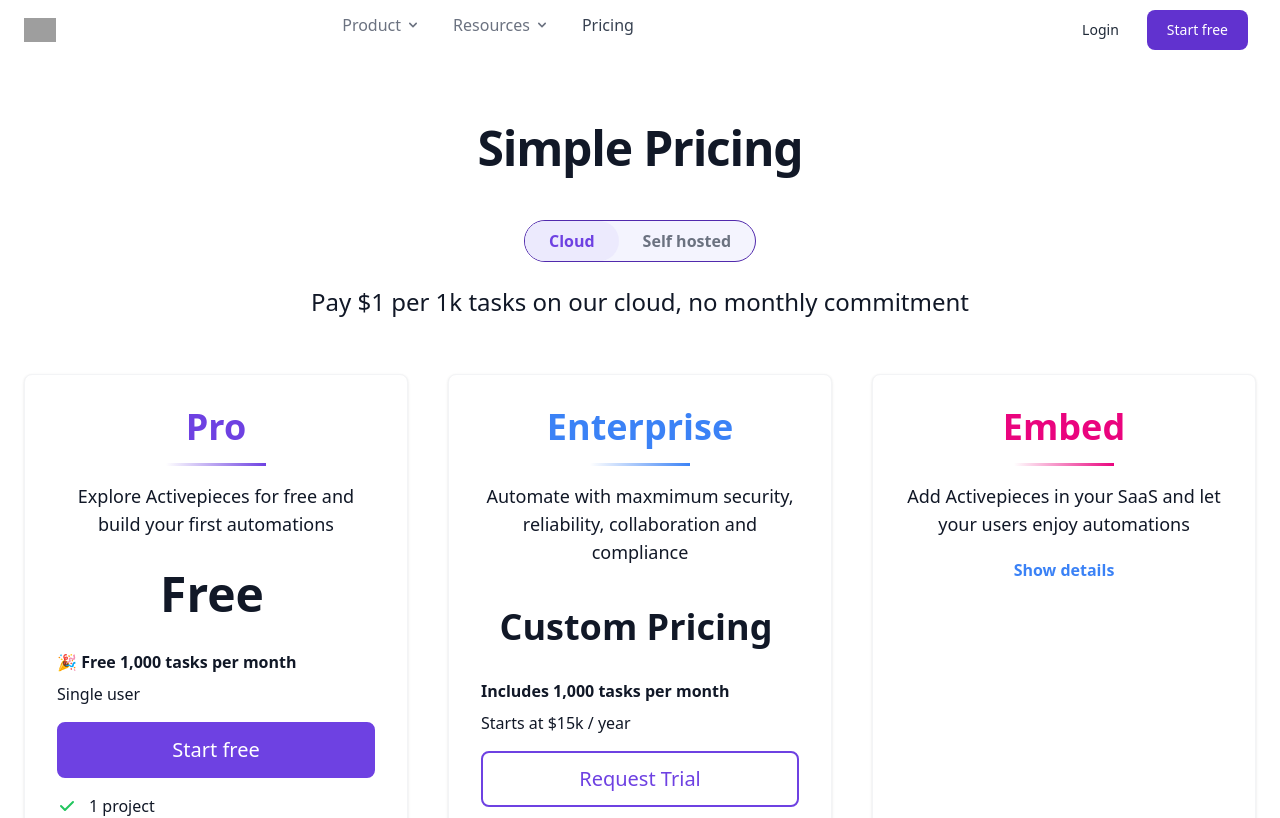
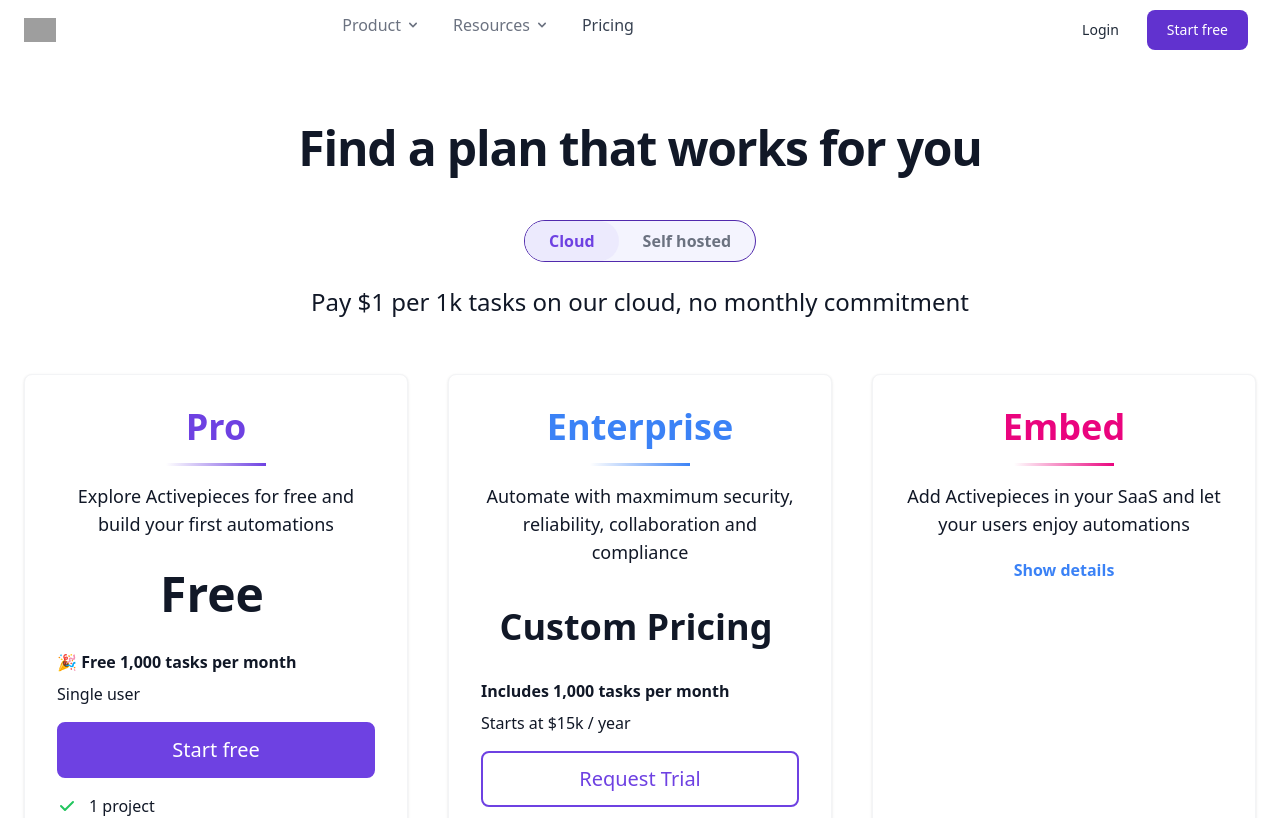
Before and after one commit to activepieces/marketing, a Nuxt app: page /pricing in a window 1280 px wide. Shown: the top 818 px of the page. Built offline with nearby package versions, Linux system fonts and the light colour scheme; grey boxes are pictures that could not be loaded.

Commit message:
Change pricing page title

```diff
--- a/components/pages/pricing/Table.vue
+++ b/components/pages/pricing/Table.vue
@@ -55,7 +55,7 @@ const handleDeploymentModeChange = (newMode) => {
   <section class="bg-white dark:bg-gray-900">
     <div class="py-6 px-4 mx-auto max-w-screen-xl lg:py-16 lg:px-6">
       <div class="mx-auto max-w-screen-md text-center mb-4 lg:mb-12">
-        <h2 class="text-5xl tracking-tight font-extrabold text-gray-900 dark:text-white">Simple Pricing</h2>
+        <h2 class="text-5xl tracking-tight font-extrabold text-gray-900 dark:text-white">Find a plan that works for you</h2>
       </div>
       <div class="flex flex-col gap-1 items-center">
         <DeploymentSwitcher :deployment-mode="deploymentMode" @deployment-mode-changed="handleDeploymentModeChange" />
```
